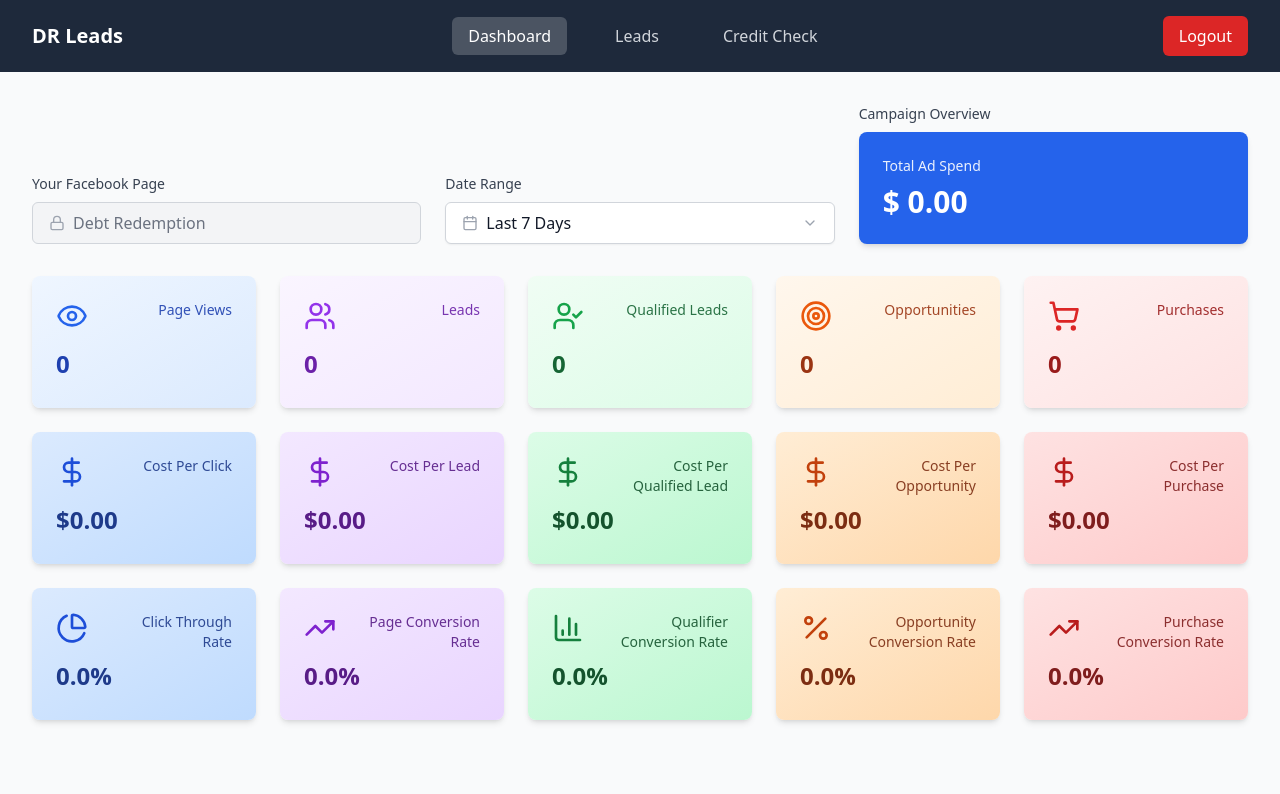
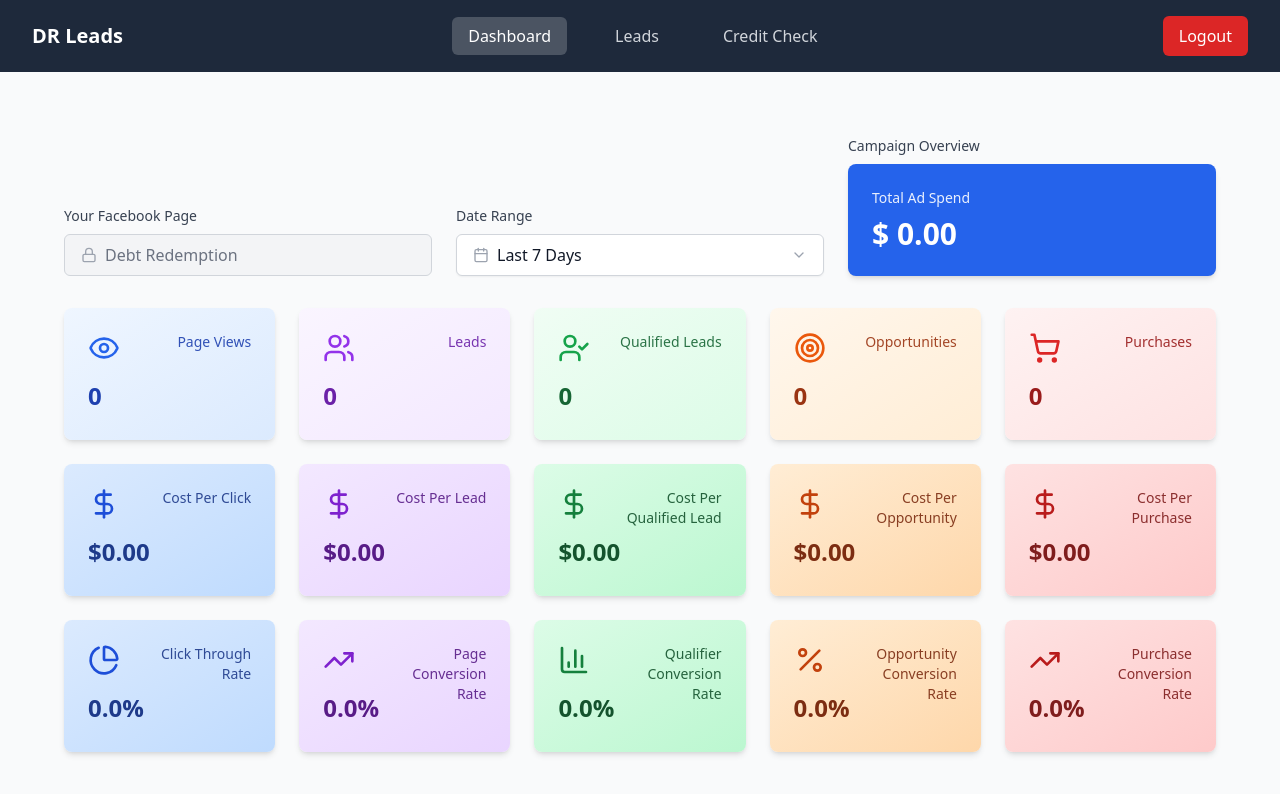
Before and after one commit to warlon-dr/dr-leads-platform, a React app in the folder frontend/: page / in a window 1280 px wide. Shown: the top 794 px of the page. Built offline with nearby package versions, Linux system fonts and the light colour scheme; the HTML template or start-up script is replaced by a standard one.

Commit message:
chore: udpate padding of main layout

```diff
--- a/frontend/src/components/DashboardContent.tsx
+++ b/frontend/src/components/DashboardContent.tsx
@@ -25,7 +25,8 @@ const DashboardContent: React.FC = () => {
   ];
 
   return (
-    <div className="max-w-7xl mx-auto">
+   <div className='p-8 h-full'>
+     <div className="max-w-7xl mx-auto">
       {/* Top Controls */}
       <div className="flex max-sm:flex-col max-sm:items-start items-end gap-6 mb-8">
         {/* Facebook Page Component */}
@@ -107,6 +108,7 @@ const DashboardContent: React.FC = () => {
         ))}
       </div>
     </div>
+   </div>
   );
 };
 
```
